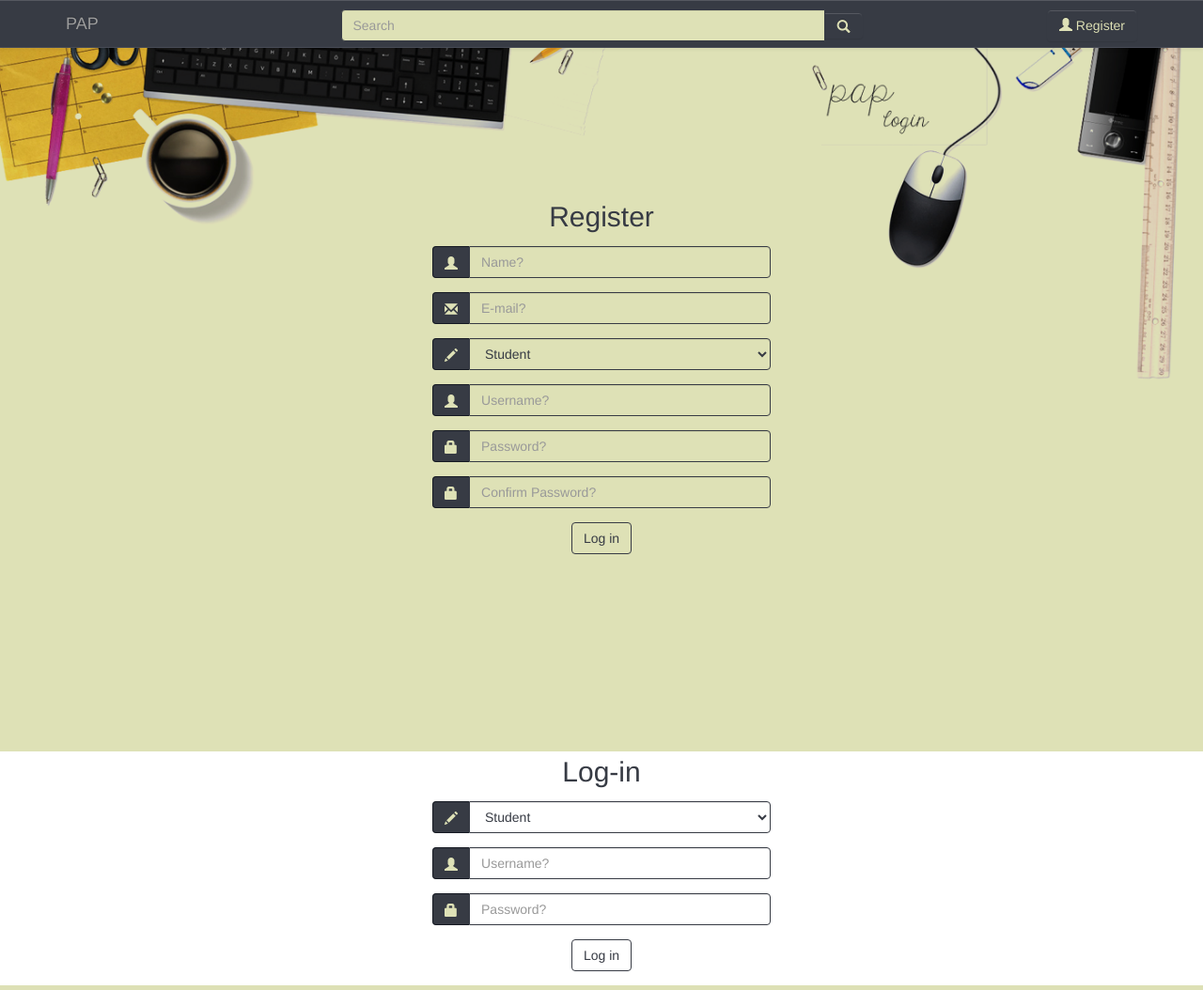
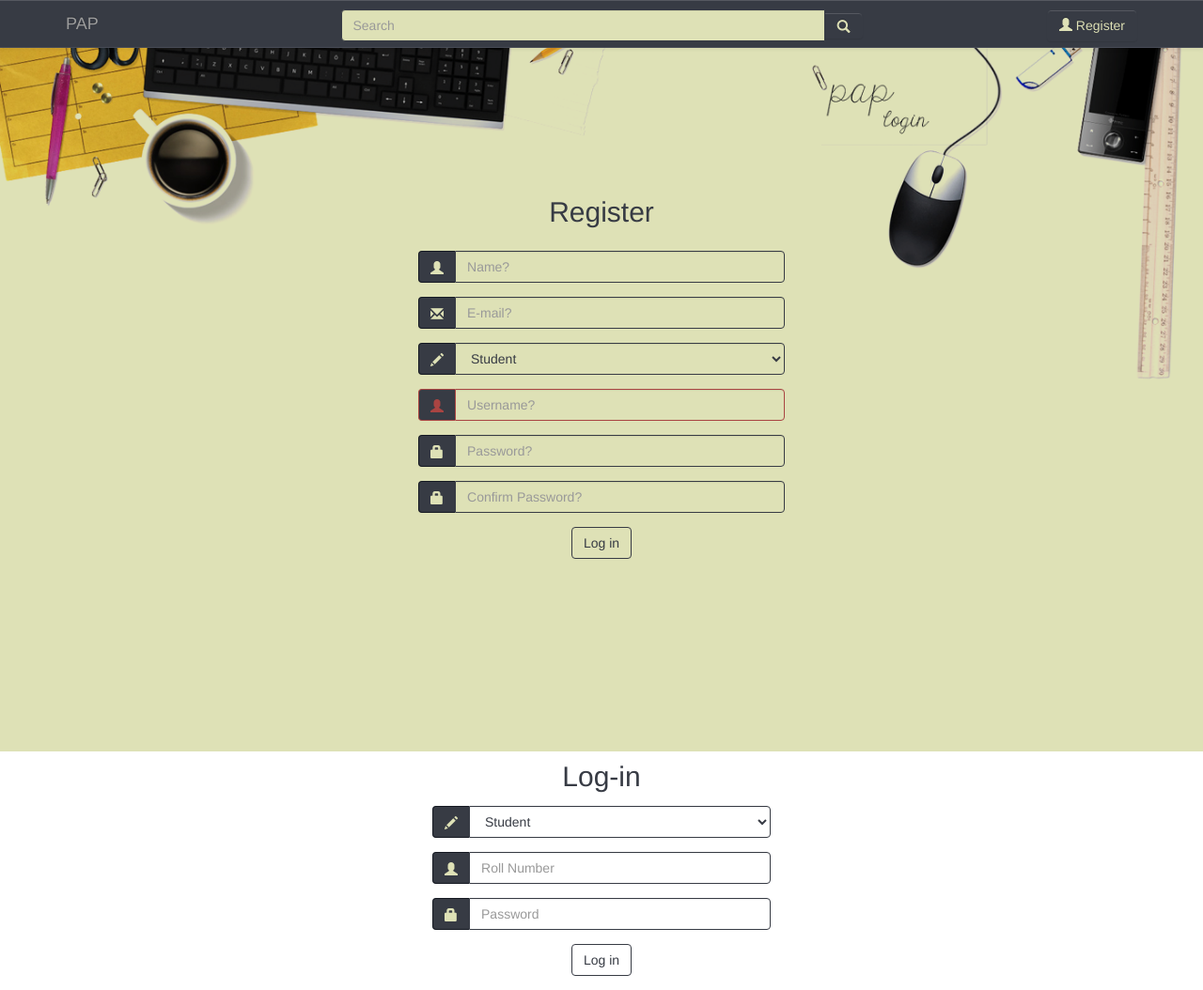
Before and after one commit to rishab95/qwerty1234, a PHP site: page /?register=1 in a window 1280 px wide. Shown: the whole page at 94% size. Run offline with PHP 8.4, Linux system fonts and the light colour scheme; some libraries are stand-ins or nearby versions.

Commit message:
updates to registration form

```diff
--- a/head.php
+++ b/head.php
@@ -29,7 +29,7 @@
 
             	<div class="col-sm-3">
                 	<div class="pull-right" style="margin-top: 10px;">
-                       	<a href="">
+                       	<a href="/?register=1">
     			           	<button class="btn btn-primary navbar-btn pull-right" type="button">
         	   		           	<span class="glyphicon glyphicon-user"></span> Register
     	           	        </button>
--- a/login.php
+++ b/login.php
@@ -6,16 +6,16 @@
 		<title>PAP | Login</title>
 
 		<!-- Latest compiled and minified CSS -->
-		<link rel="stylesheet" href="bootstrap/css/bootstrap.min.css">
+		<link rel="stylesheet" href="bootstrap/css/bootstrap.css">
 
 		<!-- Optional theme -->
-		<link rel="stylesheet" href="bootstrap/css/bootstrap-theme.min.css">
+		<link rel="stylesheet" href="bootstrap/css/bootstrap-theme.css">
 
 		<!-- Latest compiled and minified JavaScript -->
-		<script src="bootstrap/js/bootstrap.min.js"></script>
+		<script src="bootstrap/js/bootstrap.js"></script>
 
         <!-- Latest complied and minified JQuery -->
-        <script src="bootstrap/jquery-2.1.3.min.js"></script>
+        <script src="bootstrap/jquery-2.1.3.js"></script>
 
 	    <!-- Custom made CSS file -->
     	<link rel="stylesheet" href="style.css">
@@ -70,7 +70,7 @@
 	                                	<option value="student">Student</option>
     	                                <option value="coordinator">Coordinator</option>
         	                            <option value="company">Company</option>
-            	                        <option value="admin">Admin</option>
+            	                        <option value="admin">Administrator</option>
                 	                </select>
                                 </div>
                             </div>
@@ -82,7 +82,7 @@
 									<span class="input-group-addon">
                                     	<span class="glyphicon glyphicon-user"></span>
                                     </span>
-									<input type="text" class="form-control" name="username" placeholder="Username?" value="" required>
+									<input type="text" class="form-control" name="username" placeholder="Roll Number" value="" required>
 								</div>
                             </div>
 
@@ -93,7 +93,7 @@
                                 	<span class="input-group-addon">
 	                                    <span class="glyphicon glyphicon-lock"></span>
                                     </span>
-                                    <input class="form-control" type="password" placeholder="Password?" name="password" value="" required />
+                                    <input class="form-control" type="password" placeholder="Password" name="password" value="" required />
                             	</div>
                             </div>
                             <div class="form-group">
--- a/register.php
+++ b/register.php
@@ -44,13 +44,13 @@
                 	<div class="col-md-4 col-xs-4">
 
                     	<!-- login form -->
-                    	<form action="controller/register.php" method="post" class="register">
+                    	<form action="controller/register.php" method="post" class="register form-horizontal">
 
                        		<div class="form-group">
 	                           	<h2>Register</h2>
 	                        </div>
 
-                            <div class="form-group">
+                            <div class="form-group <?php echo (!empty($_POST['name']) && ($_POST['name']=='error')) ?"has-error" : ""; ?>">
                             	<div class="input-group">
 									<span class="input-group-addon">
                                     	<span class="glyphicon glyphicon-user"></span>
@@ -59,7 +59,7 @@
 								</div>
                             </div>
 
-                            <div class="form-group">
+                            <div class="form-group <?php echo (!empty($_POST['email']) && ($_POST['email']=='error')) ?"has-error" : ""; ?>">
                             	<div class="input-group">
 									<span class="input-group-addon">
                                     	<span class="glyphicon glyphicon-envelope"></span>
@@ -68,7 +68,7 @@
 								</div>
                             </div>
 
-                            <div class="form-group">
+                            <div class="form-group <?php echo (!empty($_POST['usertype']) && ($_POST['usertype']=='error')) ?"has-error" : ""; ?>">
                             	<div class="input-group">
                                 	<span class="input-group-addon">
                                     	<span class="glyphicon glyphicon-pencil"></span>
@@ -84,7 +84,7 @@
 
                             <div class="clearfix hidden-xs"></div>
 
-                            <div class="form-group">
+                            <div class="form-group has-error <?php echo (!empty($_POST['username']) && ($_POST['username']=='error')) ?"has-error" : ""; ?>">
                             	<div class="input-group">
 									<span class="input-group-addon">
                                     	<span class="glyphicon glyphicon-user"></span>
@@ -93,7 +93,7 @@
 								</div>
                             </div>
 
-                            <div class="form-group">
+                            <div class="form-group <?php echo (!empty($_POST['password']) && ($_POST['password']=='error')) ?"has-error" : ""; ?>">
                             	<div class="input-group">
                                 	<span class="input-group-addon">
 	                                    <span class="glyphicon glyphicon-lock"></span>
@@ -102,7 +102,7 @@
                             	</div>
                             </div>
 
-                            <div class="form-group">
+                            <div class="form-group <?php echo (!empty($_POST['password']) && ($_POST['email']=='password')) ?"has-error" : ""; ?>">
                             	<div class="input-group">
                                 	<span class="input-group-addon">
 	                                    <span class="glyphicon glyphicon-lock"></span>
@@ -124,5 +124,28 @@
         	</div>
         </div>
 
+		<script>
+			$(document).ready(function() {
+			    $('#identicalForm').formValidation({
+			        framework: 'bootstrap',
+				        icon: {
+				            valid: 'glyphicon glyphicon-ok',
+				            invalid: 'glyphicon glyphicon-remove',
+				            validating: 'glyphicon glyphicon-refresh'
+				        },
+				        fields: {
+				            confirmPassword: {
+				                validators: {
+				                    identical: {
+				                        field: 'password',
+				                        message: 'The password and its confirm are not the same'
+                				    }
+				                }
+				            }
+				        }
+			    });
+			});
+		</script>
+
 </body>
 </html>
--- a/style.css
+++ b/style.css
@@ -36,7 +36,7 @@ form.login {
 
 form.register {
 	text-align: center;
-	margin-top: 175px;
+	margin-top: 150px;
 }
 
 header {
@@ -107,7 +107,7 @@ header {
 }
 
 .input-group-addon {
-	background-color: #373b44;
+	background-color: #373b44 !important;
 	border-color: #151922;
 	color: #dee1b6;
 }
```
Also changed, not shown: test.php (deleted, +0 -7 lines).
